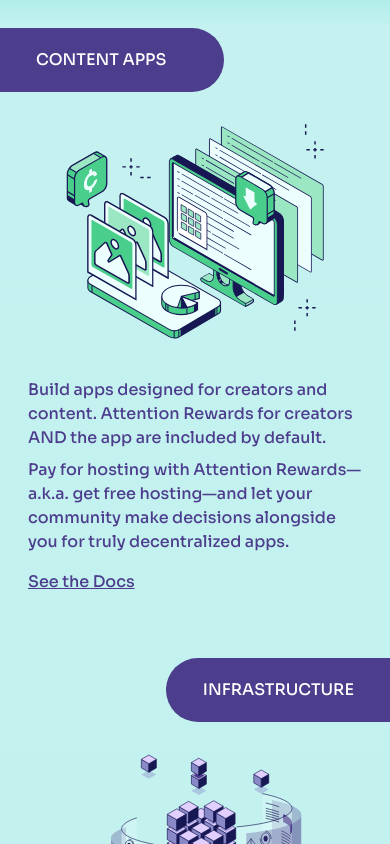
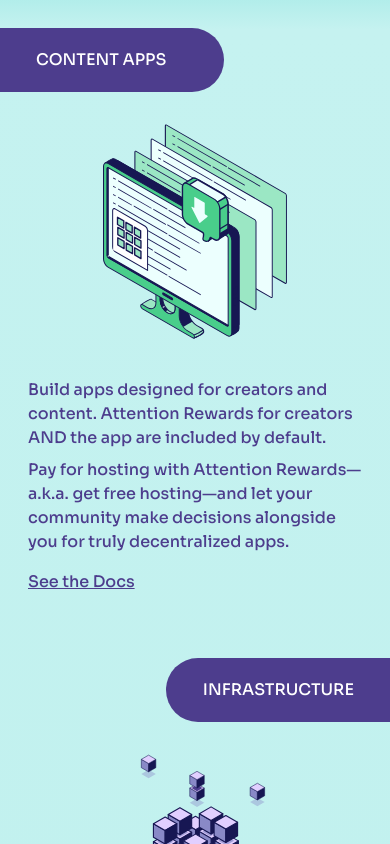
Before and after one commit to koii-network/homepage, a Next.js app: page /founders in a window 390 px wide. Shown: the part 4140-4984 px from the top of the page. Built offline with nearby package versions, Linux system fonts and the light colour scheme.

Commit message:
Only display product's small image on mobile

```diff
--- a/components/founders/learn-to-build/product.tsx
+++ b/components/founders/learn-to-build/product.tsx
@@ -36,10 +36,7 @@ export const Product = ({
       ? "max-h-96 opacity-1 md:max-h-0 md:opacity-0 overflow-hidden"
       : "max-h-0 opacity-0"
   }`;
-  const image =
-    (isSelected && !isMobile) || (inView && isMobile)
-      ? images.big
-      : images.small;
+  const image = isSelected && !isMobile ? images.big : images.small;
 
   return isSelected && !isMobile ? (
     <div className="mx-auto flex h-[380px] w-full max-w-[891px] justify-between gap-6 pb-10 transition-all duration-500 ease-in-out md:-mb-24 md:-mt-52 md:h-[700px] lg:gap-0">
```
